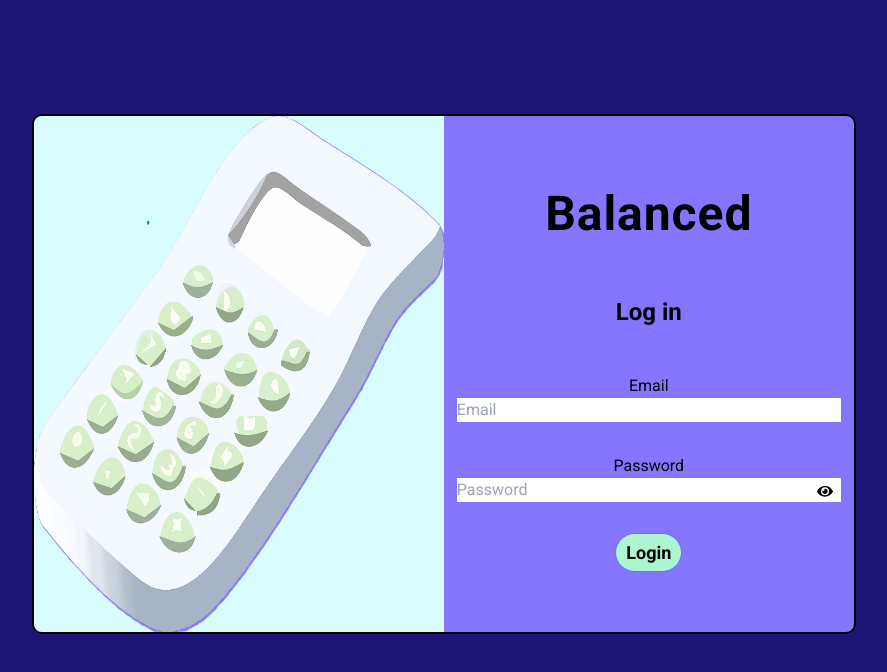
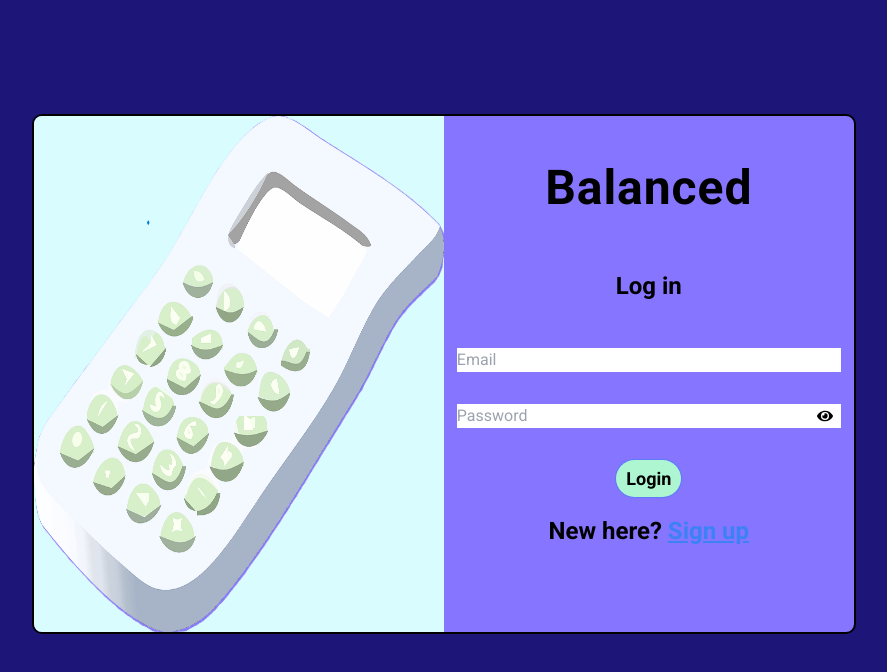
Before and after one commit to Ruthstring/Balanced_FE, a React (Vite) app: page / in a window 1280 px wide. Shown: the top 672 px of the page, without its empty margins (196-1083 px from the left). Built offline with nearby package versions, Linux system fonts and the light colour scheme.

Commit message:
adjustmenst in balance page style

```diff
--- a/src/App.css
+++ b/src/App.css
@@ -210,3 +210,7 @@ overflow: none;
 
   flex-direction: column;
 } */
+
+/* .chart{
+  width:500px;
+} */
--- a/src/components/BalancePage.jsx
+++ b/src/components/BalancePage.jsx
@@ -32,27 +32,34 @@ const BalancePage = () => {
   };
 
   return (
+
     <div className="balances-page">
-
-      <div className="global-balances purple-box rounded-xl shadow-lg mt-10 mb-8 pb-10">
-        <h1 className="text-left text-xl font-bold ml-10 mt-10">Global Balance</h1>
-        <ul>
+      <h1 className="text-left text-white text-xl font-bold ml-16 ">Global Balance</h1>
+      <div className="global-balances purple-box rounded-xl shadow-lg ml-14 mr-14 pb-2">
+        {/* Display list on small screens */}
+        <ul className="block mt-8 md:hidden">
           {balances.map(balance => (
-            <li key={balance._id}>
+            <div className="green-box p-3 font-semibold grid grid-cols-1">
+            <li key={balance._id}
+                className={balance.balance < 0 ? 'text-red-500' : 'text-green-500'}
+            >
               {balance.username}: ${balance.balance.toFixed(2)}
             </li>
+            </div>
           ))}
         </ul>
 
-        <div className="chart-container mt-2">
+        {/* Display chart on medium and larger screens */}
+        <div className="hidden md:block mt-8">
           <Chart balances={balances} />
         </div>
+      </div>
+      <h1 className="text-left text-xl font-bold text-white ml-16">Personal Balance</h1>
+      <div className="green-box ml-14 mr-14 rounded-xl shadow-lg">
+        <PersonalBalance balances={balances} />
+      </div>
+    </div>
 
-      </div>
-      <div className="green-box rounded-xl shadow-lg">
-       <PersonalBalance balances={balances} />
-       </div>
-    </div>
   );
 };
 
--- a/src/components/Chart.jsx
+++ b/src/components/Chart.jsx
@@ -29,7 +29,7 @@ const Chart = ({ balances }) => {
     const options = {
         plugins: {
             legend: {
-                display: false // Disable the legend
+                display: false, // Disable the legend
             },
             datalabels: {
                 anchor: 'center', // Center the label inside the bar
@@ -61,7 +61,7 @@ const Chart = ({ balances }) => {
                 ticks: {
                     color: '#000', // Set tick labels color to black
                     font: {
-                        size: 14, // Adjust font size for tick labels
+                        size: 16, // Adjust font size for tick labels
                         weight: '600' // Adjust font weight for tick labels
                     }
                 },
@@ -87,11 +87,16 @@ const Chart = ({ balances }) => {
     };
 
     return (
-        <div className="md:w-1/2 lg:w-1/2 mx-auto px-20">
+        <div className="chart md:w-full mx-auto px-10">
             <div className="bg-white bg-opacity-15 p-4 rounded-md gap-x-14">
                 <Bar data={data} options={options} plugins={[ChartDataLabels]} />
             </div>
         </div>
+        // <div className="md:w-1/2 mx-auto px-20">
+        //     <div className="bg-white bg-opacity-15 p-4 rounded-md gap-x-14">
+        //         <Bar data={data} options={options} plugins={[ChartDataLabels]} />
+        //     </div>
+        // </div>
     );
 };
 
--- a/src/components/Login.jsx
+++ b/src/components/Login.jsx
@@ -1,5 +1,5 @@
 import {useState } from "react"
-import { useNavigate, Navigate} from "react-router-dom"
+import { useNavigate, Navigate, Link} from "react-router-dom"
 import { FaEye, FaEyeSlash } from "react-icons/fa";
 import LoginImage from '../assets/imageforlogin.png';
 
@@ -51,6 +51,8 @@ const Login = ({ user, setUser }) => {
       }
     };
    if(user) return <Navigate to="/home" />
+
+
    return (
       <div class ="logincontainerouter">
       <div class="logincontainer">
@@ -66,27 +68,40 @@ const Login = ({ user, setUser }) => {
        onSubmit={handleSubmit}>
 
         <div className="relative">
-        <label htmlFor='email'>Email</label>
+
         <input className="input input-bordered sm:w-96 bg-base-200" placeholder="Email" type='text' name='email' id='email' value={formValues.email} onChange={handleInput} />
         </div>
 
         <div className="relative">
-        <label htmlFor='password'>Password</label>
-        <input className="input input-bordered sm:w-96  bg-base-200" type={passwordVisible ? "text" : "password"} placeholder="Password"  name='password' id='password' value={formValues.password} onChange={handleInput} />
+        <label htmlFor='password'></label>
+
+        <input
+    className="input input-bordered sm:w-96 bg-base-200 pr-10" // Add pr-10 to give space for the icon
+    type={passwordVisible ? "text" : "password"}
+    placeholder="Password"
+    name='password'
+    id='password'
+    value={formValues.password}
+    onChange={handleInput}
+  />
   <button
     type="button"
     onClick={toggleVisibility}
-        className="absolute right-2 top-10 transform -translate-y-2/3"
+    className="absolute right-2 top-1/2 transform -translate-y-1/2" // Adjust the position to be vertically centered
   >
     {passwordVisible ? <FaEyeSlash /> : <FaEye />}
   </button>
+</div>
 
-       </div>
+
         <button disabled={loading} class="btn-see">Login</button>
 
 
         {error && <p>{error}</p>}
       </form>
+      <p className="mt-4">
+              New here? <Link to="/signup" className="text-blue-500 underline">Sign up</Link>
+            </p>
       </div>
 
       </div>
--- a/src/components/PersonalBalance.jsx
+++ b/src/components/PersonalBalance.jsx
@@ -117,7 +117,7 @@ const PersonalBalance = ({ balances }) => {
 
   return (
     <>
-    <h2 className="text-left text-xl font-bold ml-10 mt-10">Personal Balance</h2>
+
     <div className="personal-balance-section grid grid-cols-2 mt-10 mb-10 rounded-xl">
 
       <div>
```
Lines whose indentation alone changed are shown as unchanged.
